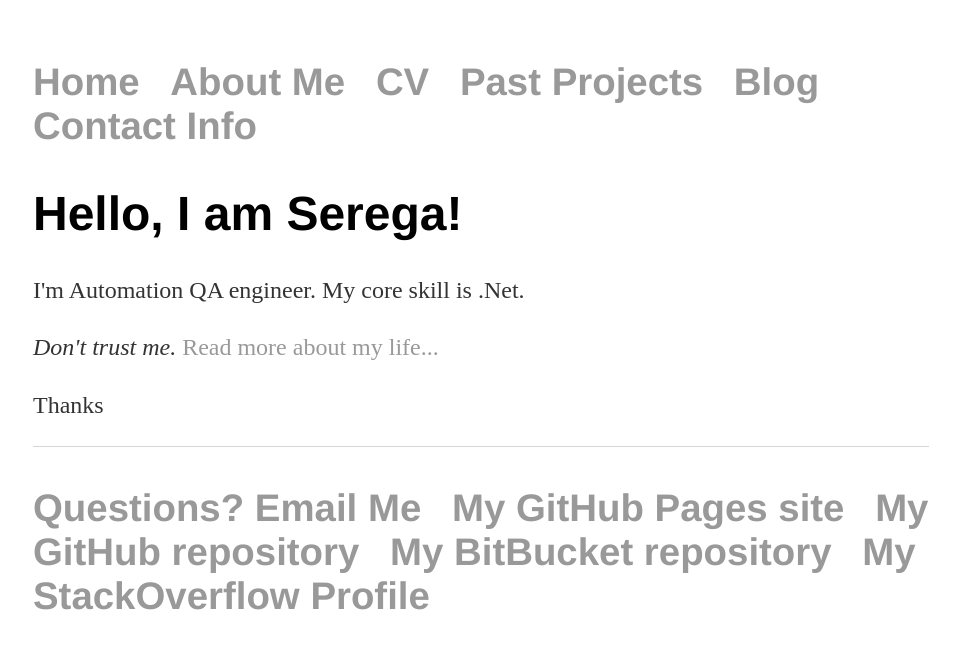
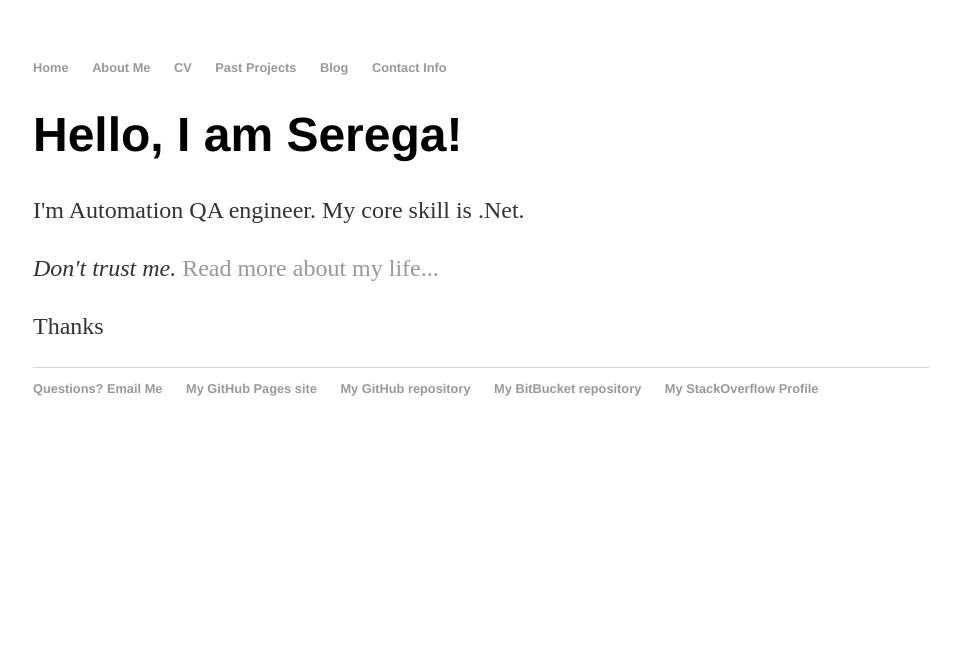
Before and after one commit to SeregaVRS/SeregaVRS.github.io, a Jekyll site: the page built from index.html, in a window 1280 px wide. Shown: the top 649 px of the page, without its empty margins (159-1118 px from the left). Built offline with Jekyll 4.4.1, drawn with Linux system fonts in a browser that asks for light colours.

Commit message:
update css

```diff
--- a/css/main.css
+++ b/css/main.css
@@ -7,7 +7,7 @@ nav ul, footer ul {
     padding: 0px;
     list-style: none;
     font-weight: bold;
-    font-size: 3vw;
+    font-size: 1vw;
     color: #7FFF00;
 }
 nav ul li, footer ul li {
```
